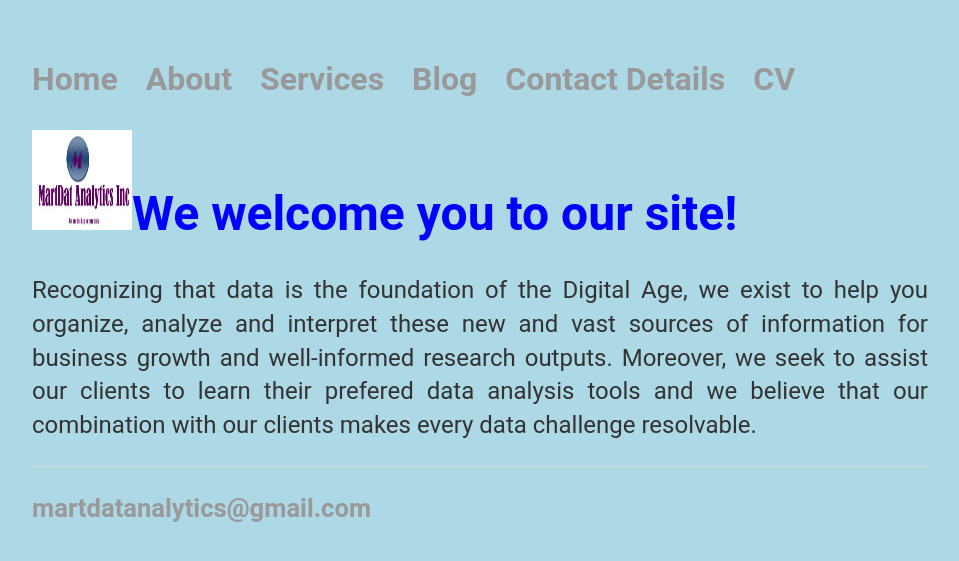
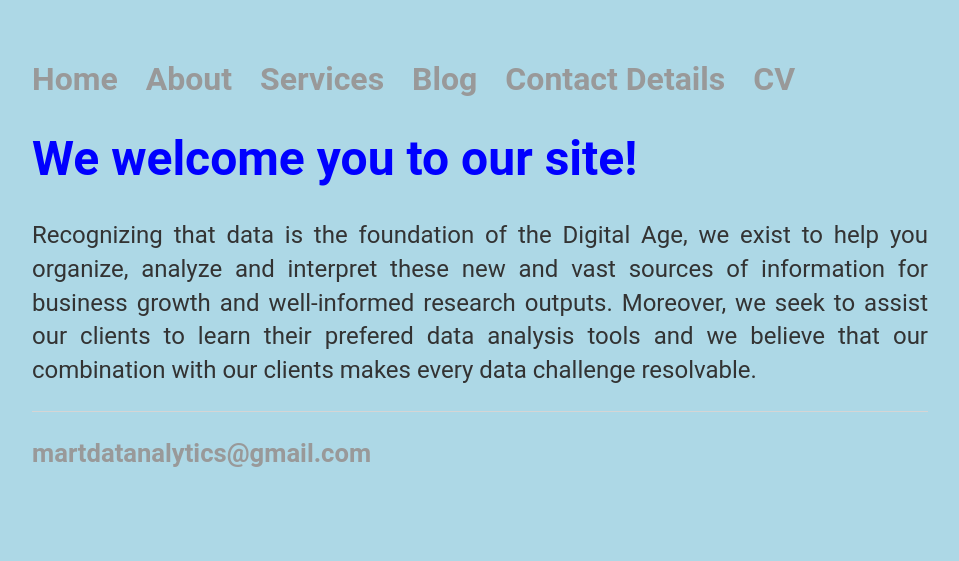
Before and after one commit to martdatanalytics/martdatanalytics.github.io, a Jekyll site: the page built from index.html, in a window 1280 px wide. Shown: the top 561 px of the page, without its empty margins (160-1119 px from the left). Built offline with Jekyll 4.4.1, drawn with Linux system fonts in a browser that asks for light colours.

Commit message:
Update index.html

```diff
--- a/index.html
+++ b/index.html
@@ -3,7 +3,7 @@ layout: default
 title: MartDat Analytics Inc
 ---
 <div class="blurb">
-	<h1 style="color:blue;"><img src="/images/logo1.PNG", height="100", width="100",align="center">We welcome you to our site!</h1>
+	<h1 style="color:blue;">We welcome you to our site!</h1>
 	<p style="text-align: justify;">Recognizing that data is the foundation of the Digital Age, we exist to help you organize, analyze and interpret these
 	new and vast sources of information for business growth and well-informed research outputs. Moreover, we seek to assist
 	our clients to learn their prefered data analysis tools and we believe that our combination with our clients makes every
```
